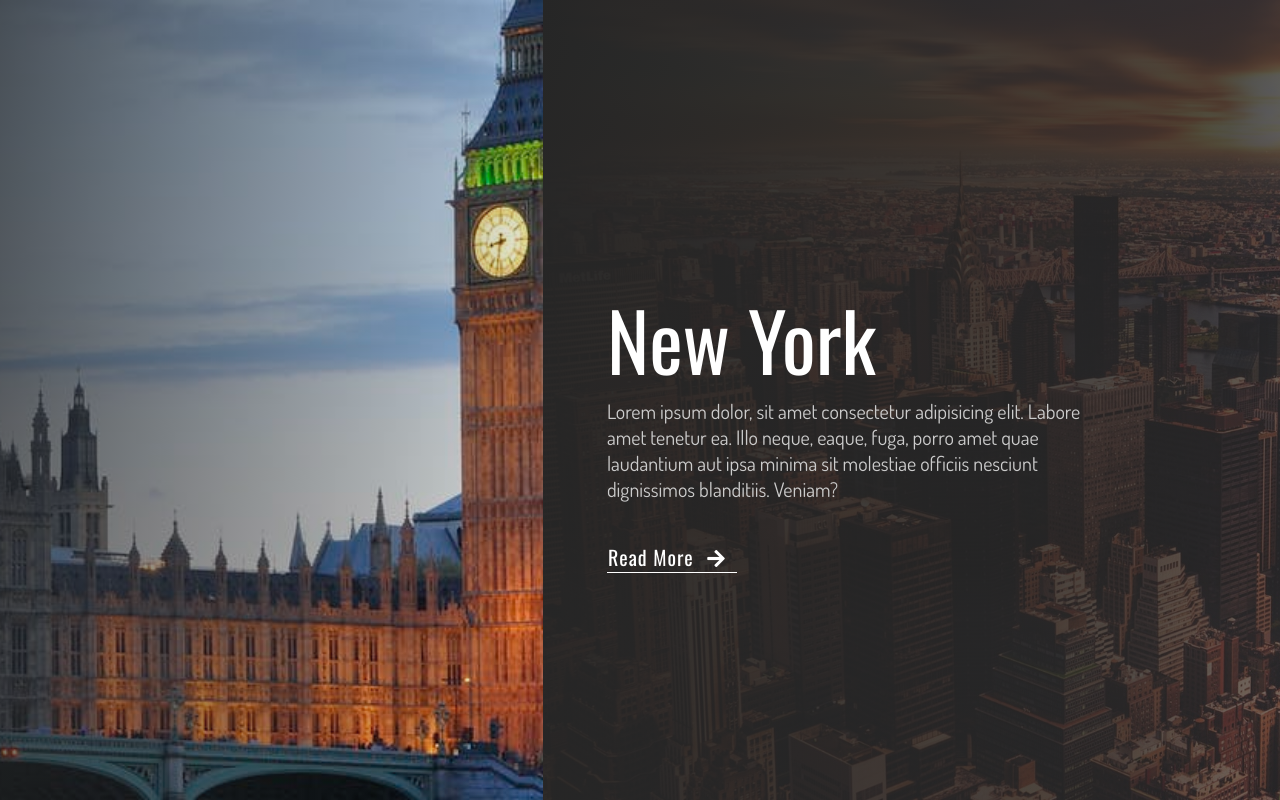
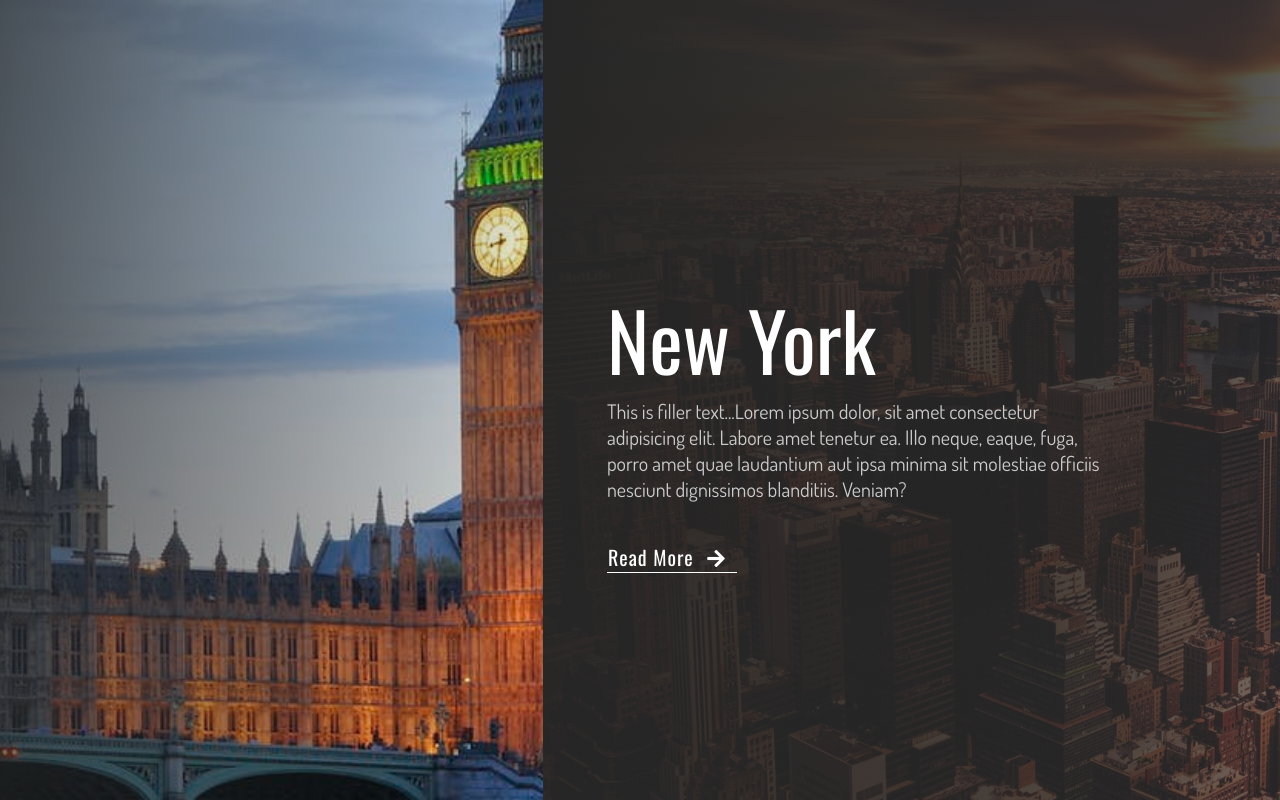
Before and after one commit to jettdembin/slideshow, a plain HTML site: page index.html in a window 1280 px wide. Both pictures are taken after a click on the button "Start Slideshow". Drawn offline with nearby package versions, Linux system fonts and the light colour scheme.

Commit message:
Update index.html

```diff
--- a/index.html
+++ b/index.html
@@ -22,28 +22,28 @@
                 <div class="slide">
                     <div class="content">
                         <h3>London</h3>
-                        <p>Lorem ipsum dolor, sit amet consectetur adipisicing elit. Labore amet tenetur ea. Illo neque, eaque, fuga, porro amet quae laudantium aut ipsa minima sit molestiae officiis nesciunt dignissimos blanditiis. Veniam?</p>
+                        <p>This is filler text... Lorem ipsum dolor, sit amet consectetur adipisicing elit. Labore amet tenetur ea. Illo neque, eaque, fuga, porro amet quae laudantium aut ipsa minima sit molestiae officiis nesciunt dignissimos blanditiis. Veniam?</p>
                         <button type="button">Read More <i class="fas fa-arrow-right"></i></button>
                     </div>
                 </div>
                 <div class="slide">
                     <div class="content">
                         <h3>New York</h3>
-                        <p>Lorem ipsum dolor, sit amet consectetur adipisicing elit. Labore amet tenetur ea. Illo neque, eaque, fuga, porro amet quae laudantium aut ipsa minima sit molestiae officiis nesciunt dignissimos blanditiis. Veniam?</p>
+                        <p>This is filler text...Lorem ipsum dolor, sit amet consectetur adipisicing elit. Labore amet tenetur ea. Illo neque, eaque, fuga, porro amet quae laudantium aut ipsa minima sit molestiae officiis nesciunt dignissimos blanditiis. Veniam?</p>
                         <button type="button">Read More <i class="fas fa-arrow-right"></i></button>
                     </div>
                 </div>
                 <div class="slide">
                     <div class="content">
                         <h3>Rome</h3>
-                        <p>Lorem ipsum dolor, sit amet consectetur adipisicing elit. Labore amet tenetur ea. Illo neque, eaque, fuga, porro amet quae laudantium aut ipsa minima sit molestiae officiis nesciunt dignissimos blanditiis. Veniam?</p>
+                        <p>This is filler text...Lorem ipsum dolor, sit amet consectetur adipisicing elit. Labore amet tenetur ea. Illo neque, eaque, fuga, porro amet quae laudantium aut ipsa minima sit molestiae officiis nesciunt dignissimos blanditiis. Veniam?</p>
                         <button type="button">Read More <i class="fas fa-arrow-right"></i></button>
                     </div>
                 </div>
                 <div class="slide">
                     <div class="content">
                         <h3>Tokyo</h3>
-                        <p>Lorem ipsum dolor, sit amet consectetur adipisicing elit. Labore amet tenetur ea. Illo neque, eaque, fuga, porro amet quae laudantium aut ipsa minima sit molestiae officiis nesciunt dignissimos blanditiis. Veniam?</p>
+                        <p>This is filler text...Lorem ipsum dolor, sit amet consectetur adipisicing elit. Labore amet tenetur ea. Illo neque, eaque, fuga, porro amet quae laudantium aut ipsa minima sit molestiae officiis nesciunt dignissimos blanditiis. Veniam?</p>
                         <button type="button">Read More <i class="fas fa-arrow-right"></i></button>
                     </div>
                 </div>
```
